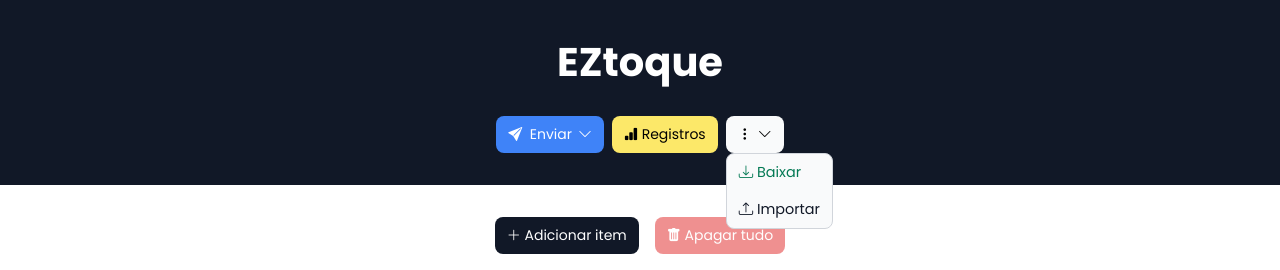
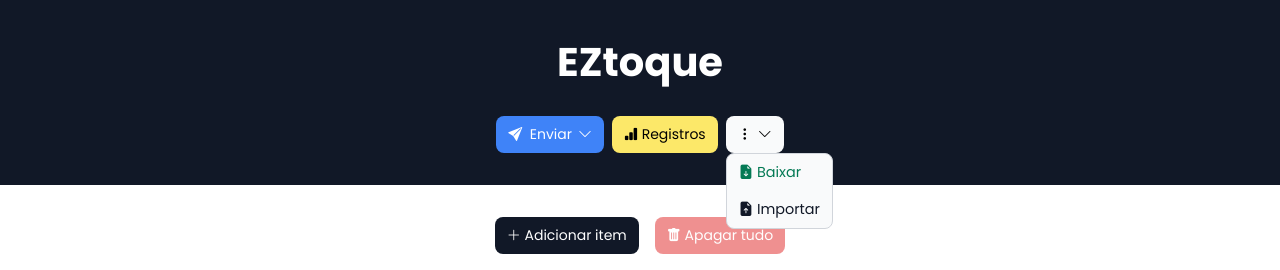
Before and after one commit to benhurk/Meu-Estoque, a React (Vite) app: page / in a window 1280 px wide. Both pictures are taken after a click on the button 754 px from the left and 134 px from the top of the page. Shown: the top 270 px of the page. Built offline with nearby package versions, Linux system fonts and the light colour scheme; the HTML template or start-up script is replaced by a standard one.

Commit message:
Changed the icons

```diff
--- a/src/components/DownloadButton/index.tsx
+++ b/src/components/DownloadButton/index.tsx
@@ -14,7 +14,7 @@ export default function DownloadButton() {
             href={url}
             role='button'
             download={`Estoque${date}.json`}>
-            <i className='bi bi-download' />
+            <i className='bi bi-file-earmark-arrow-down-fill' />
             &nbsp;Baixar
         </a>
     );
--- a/src/components/LoadButton/index.tsx
+++ b/src/components/LoadButton/index.tsx
@@ -39,7 +39,7 @@ export default function LoadButton() {
 
     return (
         <label className='btn btn-dropdown-item text-dark'>
-            <i className='bi bi-upload' />
+            <i className='bi bi-file-earmark-arrow-up-fill' />
             &nbsp;Importar
             <input
                 className={styles.fileInput}
```
